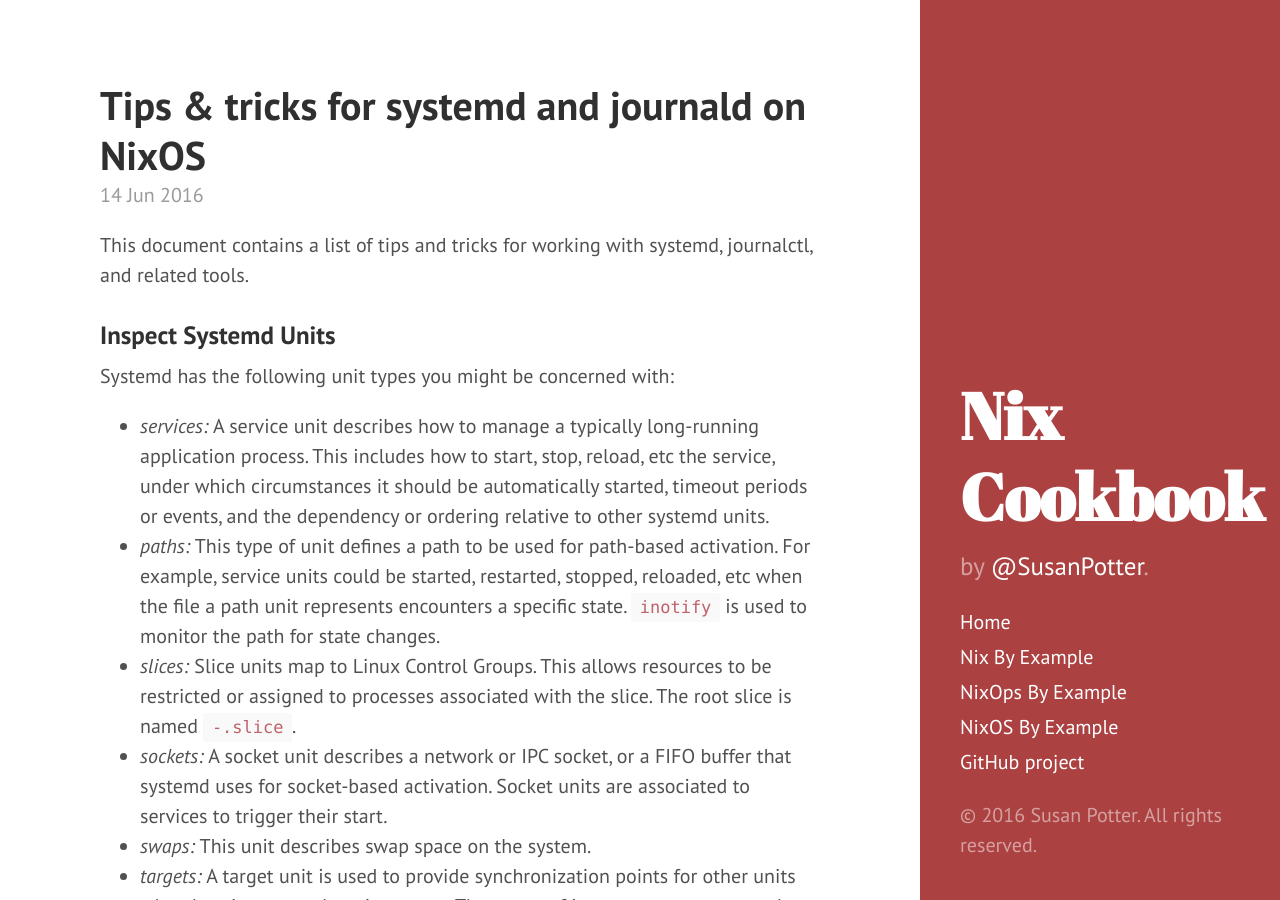
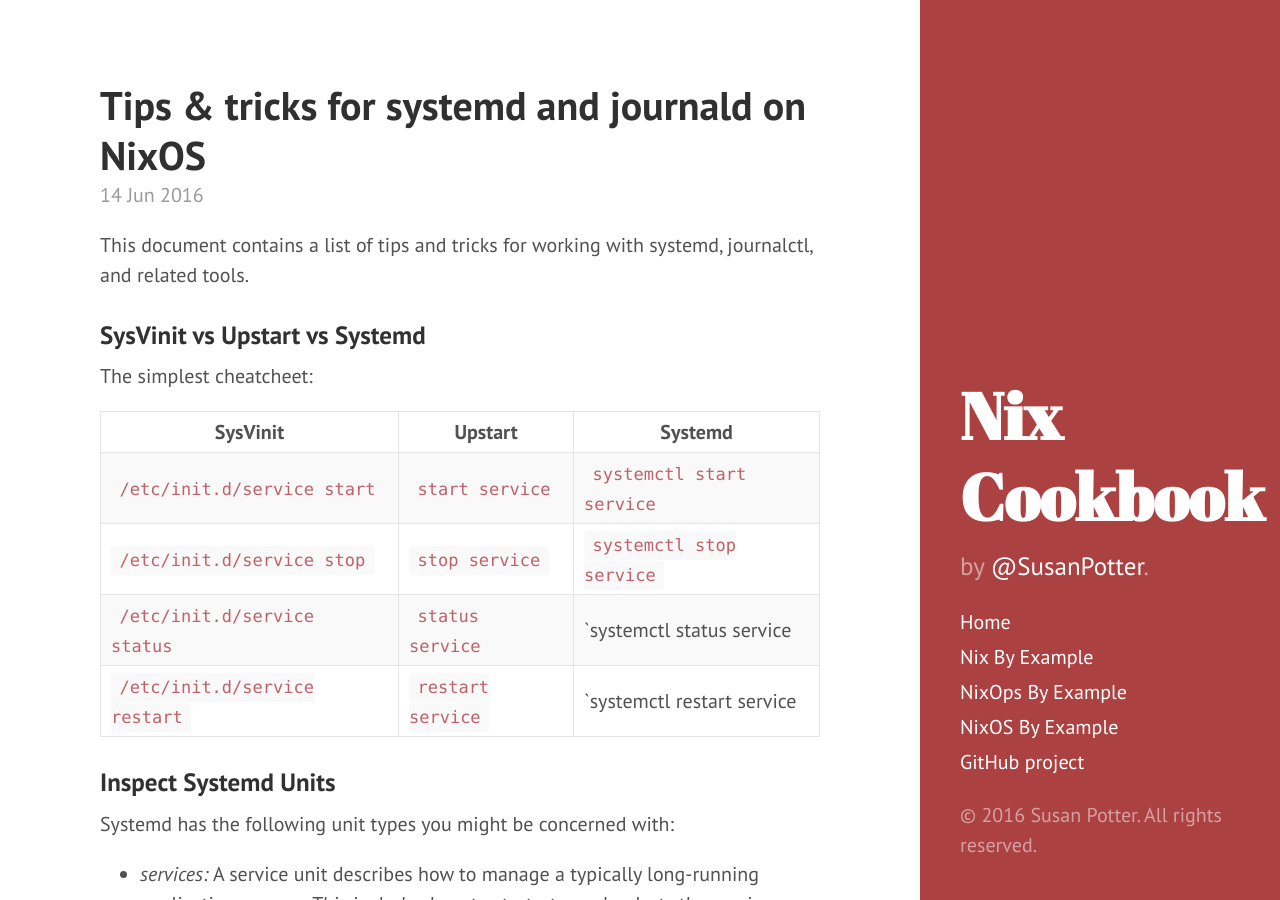
Before and after one commit to functionalops/nix-cookbook, a Jekyll site: the page built from _posts/2016-06-14-nixos-systemd-journald.md, in a window 1280 px wide and 900 px high. Built offline with Jekyll 4.4.1, drawn with Linux system fonts in a browser that asks for light colours; Markdown is read by kramdown in place of the engine named in the settings.

Commit message:
Add initial SysVinit vs Upstart vs Systemd cheatsheet

```diff
--- a/_posts/2016-06-14-nixos-systemd-journald.md
+++ b/_posts/2016-06-14-nixos-systemd-journald.md
@@ -5,6 +5,18 @@
 
 This document contains a list of tips and tricks for working with systemd,
 journalctl, and related tools.
+
+### SysVinit vs Upstart vs Systemd
+
+The simplest cheatcheet:
+
+| SysVinit                     | Upstart           | Systemd                     |
+|---                           |---                |---                          |
+| `/etc/init.d/service start`  | `start service`   | `systemctl start service`   |
+| `/etc/init.d/service stop`   | `stop service`    | `systemctl stop service`    |
+| `/etc/init.d/service status` | `status service`  | `systemctl status service   |
+| `/etc/init.d/service restart`| `restart service` | `systemctl restart service  |
+
 
 ### Inspect Systemd Units
 
```
